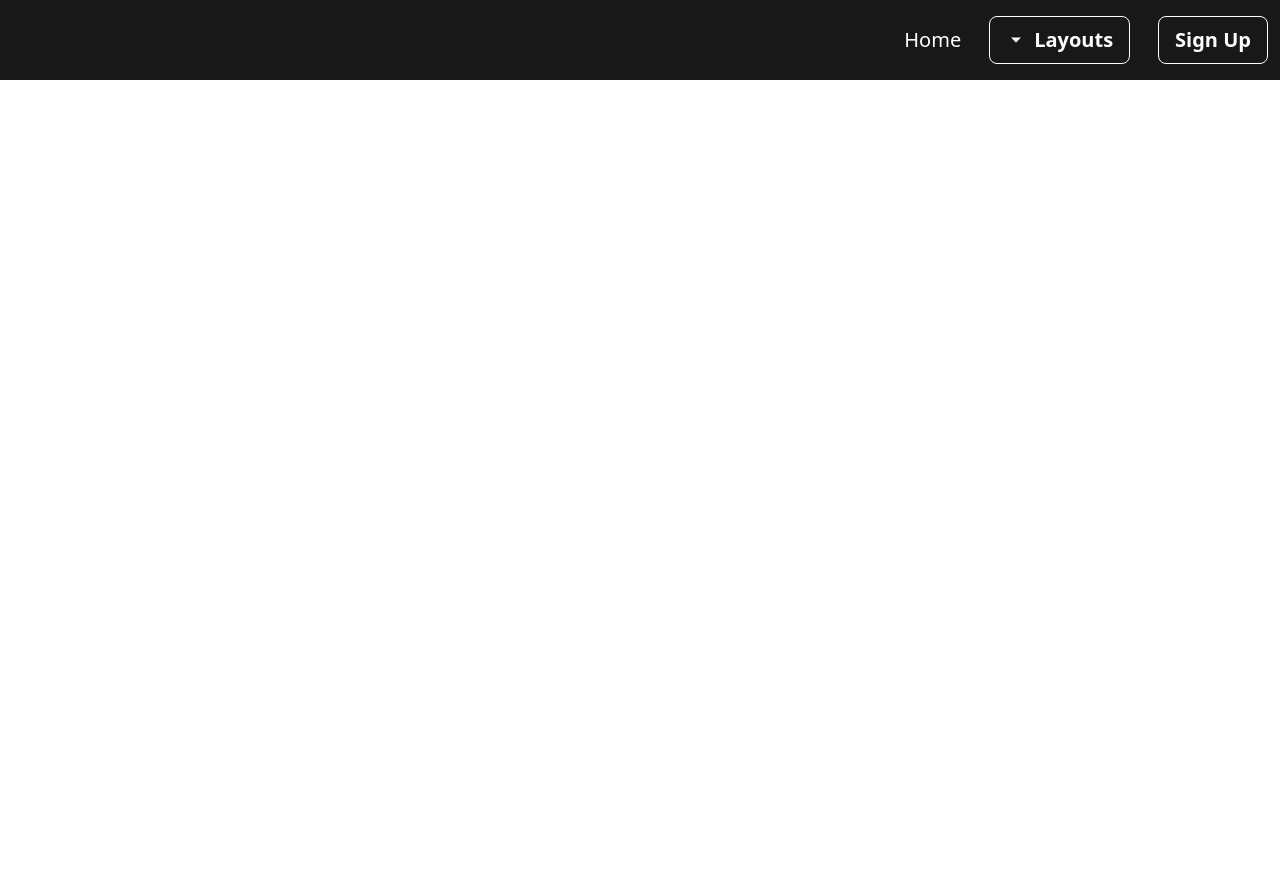
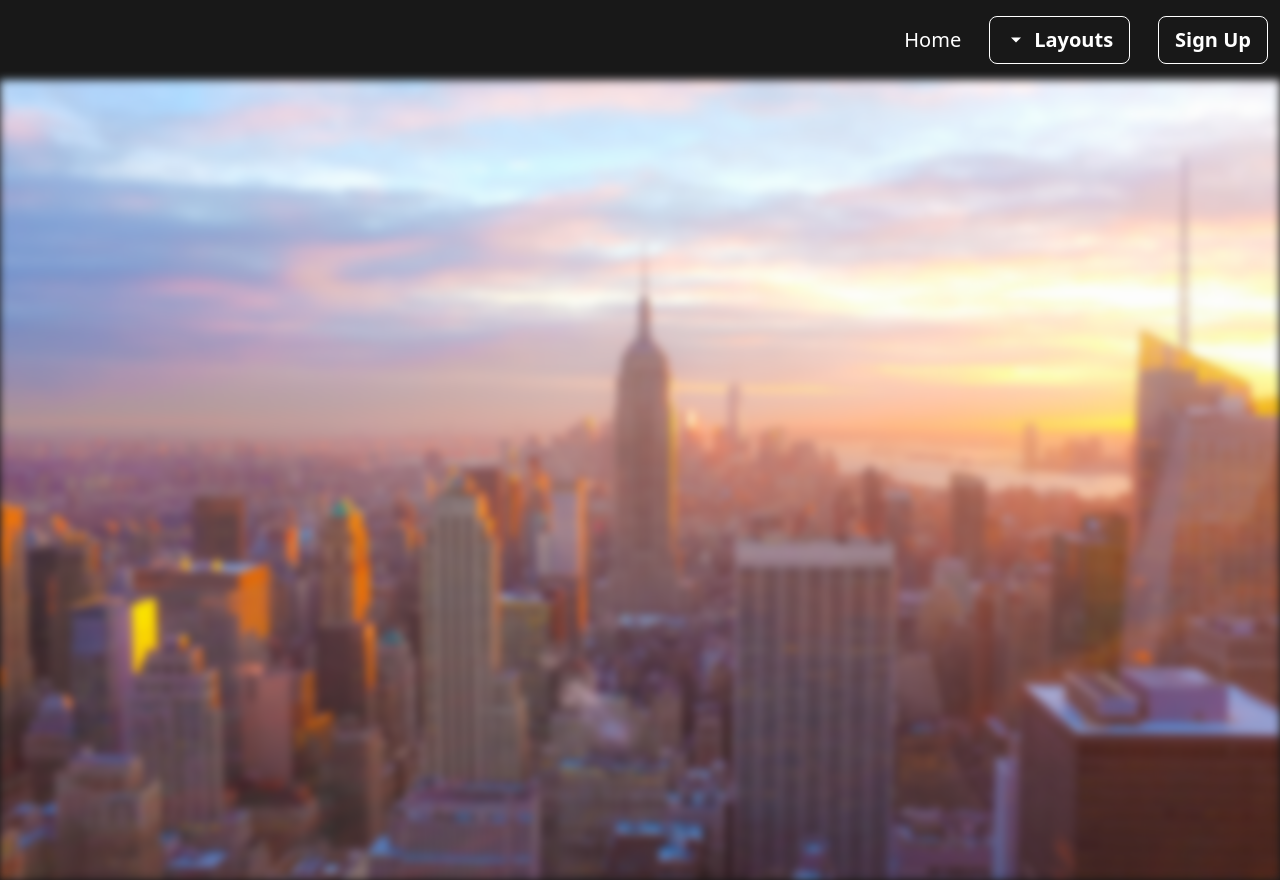
Before and after one commit to Yokosumi/component_training_project_01, a React (Vite) app: page / in a window 1280 px wide. Before the commit the page ends 800 px from the top, so only its background shows below. Built offline with nearby package versions, Linux system fonts and the light colour scheme.

Commit message:
Add Banner component to App

```diff
--- a/src/App.tsx
+++ b/src/App.tsx
@@ -1,9 +1,11 @@
+import { Banner } from './components/Banner'
 import { Nav } from './components/Nav'
 
 function App() {
     return (
         <>
             <Nav />
+            <Banner />
         </>
     )
 }
--- /dev/null
+++ b/src/components/Banner.tsx
@@ -0,0 +1,13 @@
+import new_york_city from '/public/images/new_york_city.jpg'
+
+export const Banner = () => {
+    return (
+        <>
+            <img
+                className="w-screen h-screen blur-sm"
+                src={new_york_city}
+                alt="New York City"
+            />
+        </>
+    )
+}
```
Also changed, not shown: public/images/new_york_city.jpg (added).
